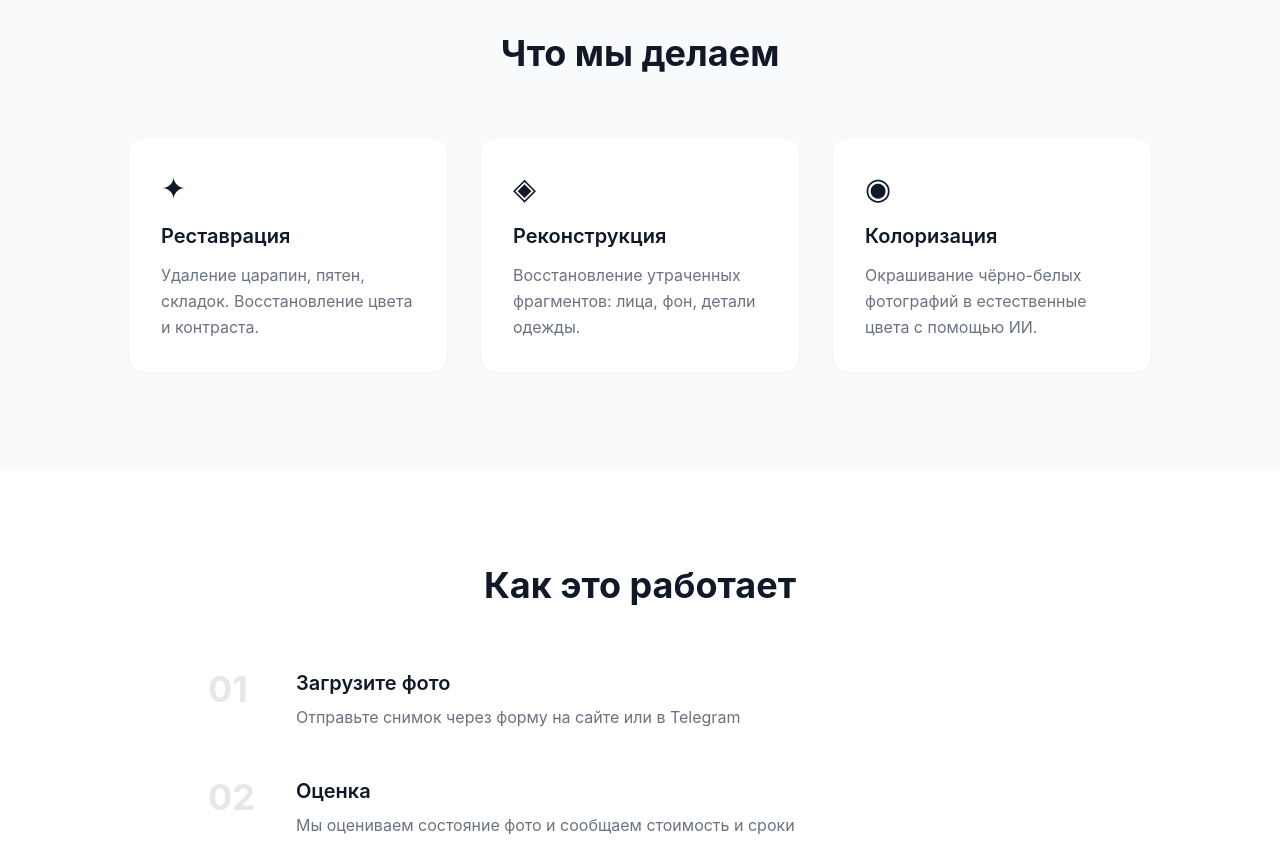
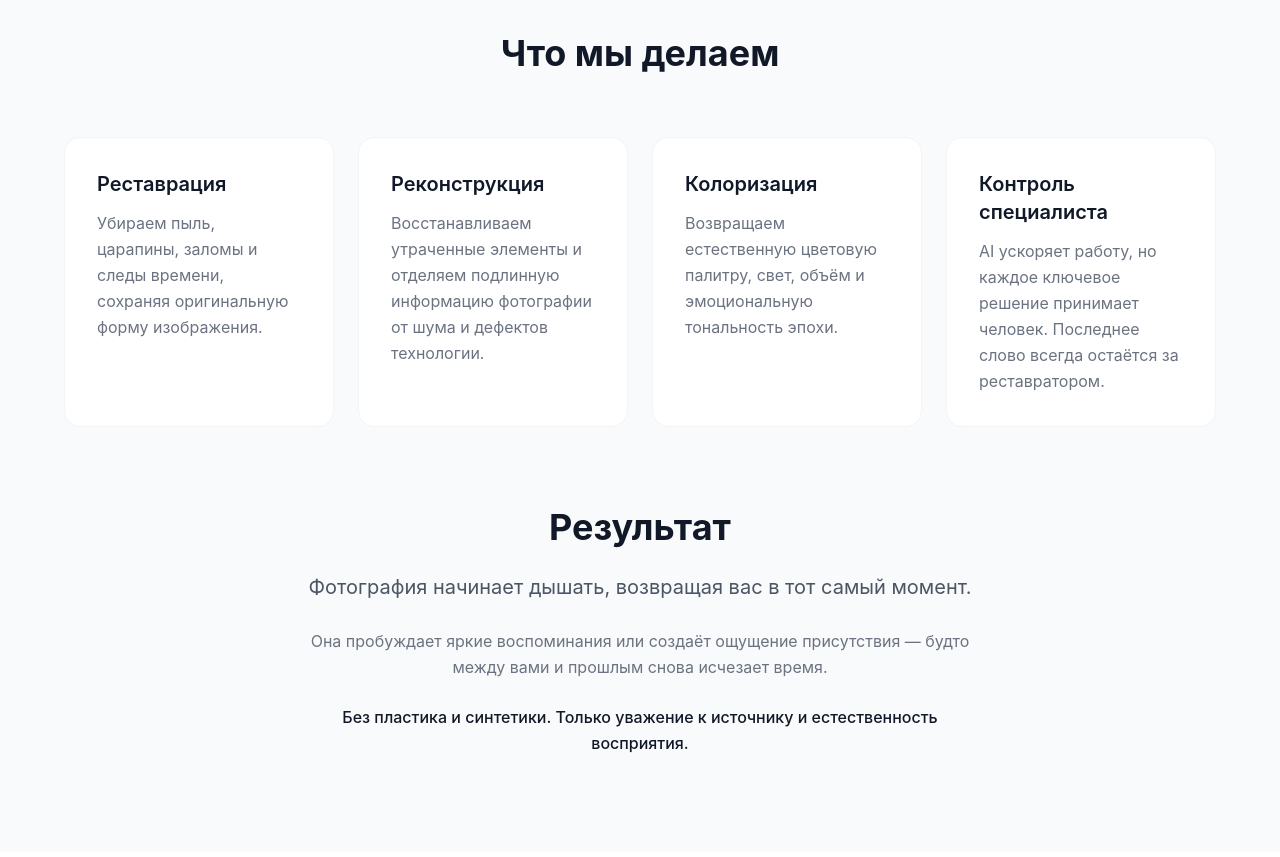
Before and after one commit to proyavi-art/site-proyavi-art, a Next.js app: page / in a window 1280 px wide. Shown: the part 1940-2797 px from the top of the page. Built offline with nearby package versions, Linux system fonts and the light colour scheme.

Commit message:
карточки на главной

```diff
--- a/app/page.tsx
+++ b/app/page.tsx
@@ -37,7 +37,7 @@ export default function Home() {
 
       {/* ДО/ПОСЛЕ ДЕМО */}
       <section className="py-24 px-4 max-w-5xl mx-auto">
-        <h2 className="text-3xl md:text-4xl font-bold text-center mb-4">Результат нашей работы - возвращенное мгновение.</h2>
+        <h2 className="text-3xl md:text-4xl font-bold text-center mb-4">Результат нашей работы — возвращённое мгновение.</h2>
         <p className="text-gray-500 text-center mb-12 max-w-xl mx-auto">
           Перетащите ползунок, чтобы увидеть разницу между сохранившейся фотографией и реставрацией момента.
         </p>
@@ -50,34 +50,59 @@ export default function Home() {
         </p>
       </section>
 
-      {/* УСЛУГИ */}
+      {/* УСЛУГИ + РЕЗУЛЬТАТ */}
       <section className="py-24 px-4 bg-gray-50">
-        <div className="max-w-5xl mx-auto">
+        <div className="max-w-6xl mx-auto">
           <h2 className="text-3xl md:text-4xl font-bold text-center mb-16">Что мы делаем</h2>
-          <div className="grid md:grid-cols-3 gap-8">
-            {[
-              {
-                title: "Реставрация",
-                desc: "Удаление царапин, пятен, складок. Восстановление цвета и контраста.",
-                icon: "✦",
-              },
-              {
-                title: "Реконструкция",
-                desc: "Восстановление утраченных фрагментов: лица, фон, детали одежды.",
-                icon: "◈",
-              },
-              {
-                title: "Колоризация",
-                desc: "Окрашивание чёрно-белых фотографий в естественные цвета с помощью ИИ.",
-                icon: "◉",
-              },
-            ].map((s) => (
-              <div key={s.title} className="bg-white p-8 rounded-2xl border border-gray-100 hover:shadow-lg transition-shadow">
-                <div className="text-3xl mb-4">{s.icon}</div>
-                <h3 className="text-xl font-semibold mb-3">{s.title}</h3>
-                <p className="text-gray-500 leading-relaxed">{s.desc}</p>
-              </div>
-            ))}
+
+          <div className="grid md:grid-cols-2 lg:grid-cols-4 gap-6">
+            <article className="bg-white p-8 rounded-2xl border border-gray-100 hover:shadow-lg transition-shadow">
+              <h3 className="text-xl font-semibold mb-3">Реставрация</h3>
+              <p className="text-gray-500 leading-relaxed">
+                Убираем пыль, царапины, заломы и следы времени,
+                сохраняя оригинальную форму изображения.
+              </p>
+            </article>
+
+            <article className="bg-white p-8 rounded-2xl border border-gray-100 hover:shadow-lg transition-shadow">
+              <h3 className="text-xl font-semibold mb-3">Реконструкция</h3>
+              <p className="text-gray-500 leading-relaxed">
+                Восстанавливаем утраченные элементы и отделяем подлинную
+                информацию фотографии от шума и дефектов технологии.
+              </p>
+            </article>
+
+            <article className="bg-white p-8 rounded-2xl border border-gray-100 hover:shadow-lg transition-shadow">
+              <h3 className="text-xl font-semibold mb-3">Колоризация</h3>
+              <p className="text-gray-500 leading-relaxed">
+                Возвращаем естественную цветовую палитру, свет, объём
+                и эмоциональную тональность эпохи.
+              </p>
+            </article>
+
+            <article className="bg-white p-8 rounded-2xl border border-gray-100 hover:shadow-lg transition-shadow">
+              <h3 className="text-xl font-semibold mb-3">Контроль специалиста</h3>
+              <p className="text-gray-500 leading-relaxed">
+                AI ускоряет работу, но каждое ключевое решение принимает человек.
+                Последнее слово всегда остаётся за реставратором.
+              </p>
+            </article>
+          </div>
+
+          {/* Результат */}
+          <div className="mt-20 text-center max-w-2xl mx-auto">
+            <h2 className="text-3xl md:text-4xl font-bold mb-6">Результат</h2>
+            <p className="text-xl text-gray-600 mb-6 leading-relaxed">
+              Фотография начинает дышать, возвращая вас в тот самый момент.
+            </p>
+            <p className="text-gray-500 mb-6 leading-relaxed">
+              Она пробуждает яркие воспоминания или создаёт ощущение присутствия —
+              будто между вами и прошлым снова исчезает время.
+            </p>
+            <p className="text-gray-900 font-medium leading-relaxed">
+              Без пластика и синтетики.
+              Только уважение к источнику и естественность восприятия.
+            </p>
           </div>
         </div>
       </section>
```
